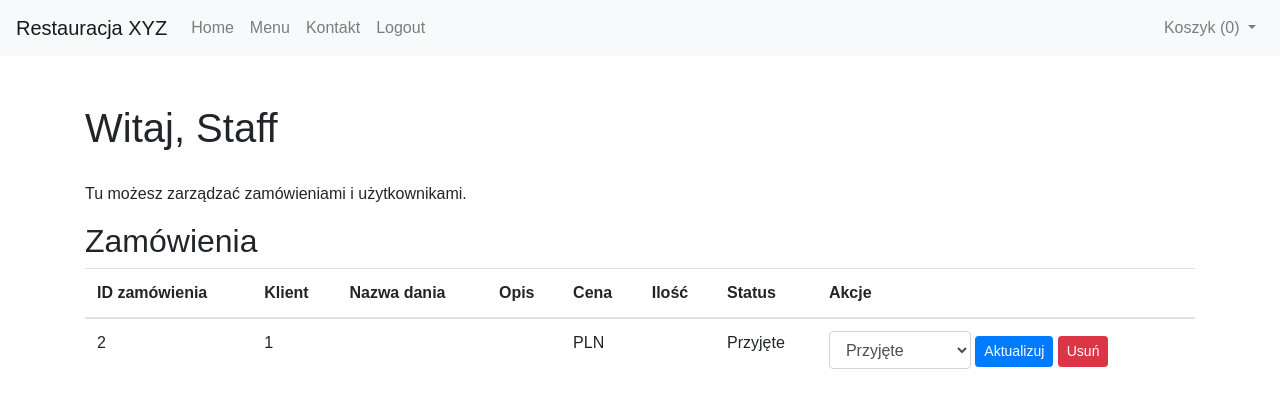
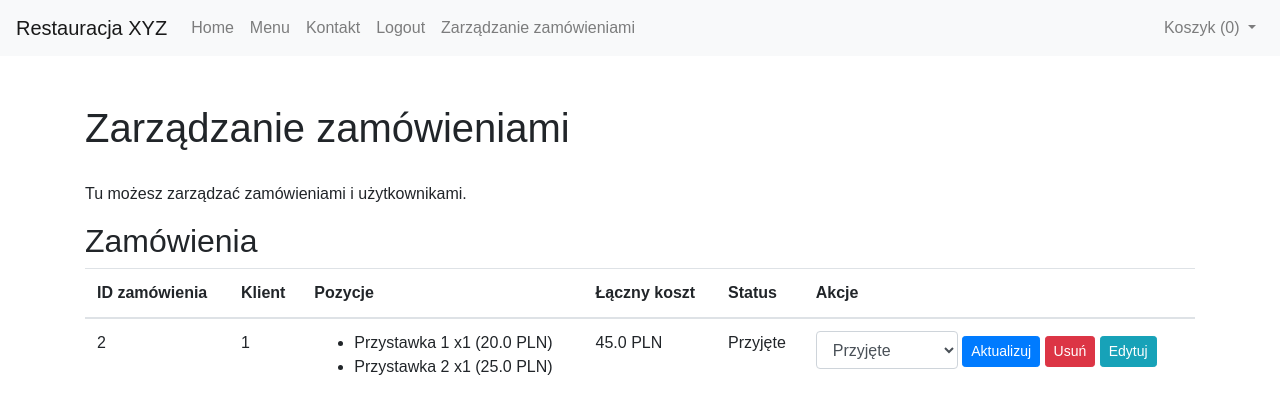
Before and after one commit to klaudiaaszostek/Projekt_Restauracja, a Flask app: page /admin in a window 1280 px wide. Shown: the top 414 px of the page. Run offline with Flask 3, Linux system fonts and the light colour scheme; a user stored in the database is signed in; data comes from the database, SQL or seed files in the repository; both versions use the stored data as it was after the commit; some libraries are stand-ins or nearby versions.

Commit message:
Zarządzanie zamówieniami
Przez różne role

```diff
--- a/app.py
+++ b/app.py
@@ -152,11 +152,19 @@ def customer():
     conn.close()
     return render_template('customer.html', orders=orders)
 
-@app.route('/staff')
+@app.route('/staff', methods=['GET', 'POST'])
 @login_required
 @staff_required
 def staff():
     conn = get_db_connection()
+    if request.method == 'POST':
+        if 'update' in request.form:
+            order_id = request.form['order_id']
+            status = request.form['status']
+            conn.execute('UPDATE orders SET status = ? WHERE id = ?', (status, order_id))
+            flash('Status zamówienia został zaktualizowany.', 'success')
+        conn.commit()
+
     orders = conn.execute('SELECT * FROM orders').fetchall()
     conn.close()
     return render_template('staff.html', orders=orders)
@@ -176,6 +184,13 @@ def admin():
             status = request.form['status']
             conn.execute('UPDATE orders SET status = ? WHERE id = ?', (status, order_id))
             flash('Status zamówienia został zaktualizowany.', 'success')
+        elif 'edit' in request.form:
+            order_id = request.form['order_id']
+            order_items = json.loads(request.form['order_items'])
+            total_price = sum(item['price'] * item['quantity'] for item in order_items)
+            conn.execute('UPDATE orders SET order_items = ?, total_price = ? WHERE id = ?',
+                         (json.dumps(order_items), total_price, order_id))
+            flash('Zamówienie zostało zaktualizowane.', 'success')
         conn.commit()
 
     orders = conn.execute('SELECT * FROM orders').fetchall()
--- a/templates/admin.html
+++ b/templates/admin.html
@@ -1,7 +1,7 @@
 {% extends "base.html" %}
-{% block title %}Administrator - Restauracja XYZ{% endblock %}
+{% block title %}Zarządzanie zamówieniami - Restauracja XYZ{% endblock %}
 {% block content %}
-    <h1>Witaj, {{ session['username'] }}</h1>
+    <h1>Zarządzanie zamówieniami</h1>
     <p>Tu możesz zarządzać zamówieniami i użytkownikami.</p>
 
     <h2>Zamówienia</h2>
@@ -10,10 +10,8 @@
             <tr>
                 <th>ID zamówienia</th>
                 <th>Klient</th>
-                <th>Nazwa dania</th>
-                <th>Opis</th>
-                <th>Cena</th>
-                <th>Ilość</th>
+                <th>Pozycje</th>
+                <th>Łączny koszt</th>
                 <th>Status</th>
                 <th>Akcje</th>
             </tr>
@@ -23,10 +21,15 @@
             <tr>
                 <td>{{ order.id }}</td>
                 <td>{{ order.user_id }}</td>
-                <td>{{ order.item_name }}</td>
-                <td>{{ order.item_description }}</td>
-                <td>{{ order.item_price }} PLN</td>
-                <td>{{ order.quantity }}</td>
+                <td>
+                    <ul>
+                        {% set items = order.order_items | fromjson %}
+                        {% for item in items %}
+                        <li>{{ item.name }} x{{ item.quantity }} ({{ item.price }} PLN)</li>
+                        {% endfor %}
+                    </ul>
+                </td>
+                <td>{{ order.total_price }} PLN</td>
                 <td>{{ order.status }}</td>
                 <td>
                     <form method="POST" action="/admin" class="d-inline">
@@ -42,9 +45,83 @@
                         <input type="hidden" name="order_id" value="{{ order.id }}">
                         <button type="submit" name="delete" class="btn btn-danger btn-sm">Usuń</button>
                     </form>
+                    <button class="btn btn-info btn-sm" data-toggle="modal" data-target="#editOrderModal{{ order.id }}">Edytuj</button>
                 </td>
             </tr>
             {% endfor %}
         </tbody>
     </table>
+
+    {% for order in orders %}
+    <!-- Edit Order Modal -->
+    <div class="modal fade" id="editOrderModal{{ order.id }}" tabindex="-1" aria-labelledby="editOrderModalLabel{{ order.id }}" aria-hidden="true">
+        <div class="modal-dialog modal-lg">
+            <div class="modal-content">
+                <div class="modal-header">
+                    <h5 class="modal-title" id="editOrderModalLabel{{ order.id }}">Edytuj zamówienie #{{ order.id }}</h5>
+                    <button type="button" class="close" data-dismiss="modal" aria-label="Close">
+                        <span aria-hidden="true">&times;</span>
+                    </button>
+                </div>
+                <div class="modal-body">
+                    <form method="POST" action="/admin">
+                        <input type="hidden" name="order_id" value="{{ order.id }}">
+                        <div id="order-items-{{ order.id }}">
+                            {% set items = order.order_items | fromjson %}
+                            {% for item in items %}
+                            <div class="form-row mb-3">
+                                <div class="col">
+                                    <input type="text" class="form-control" name="item_name" value="{{ item.name }}" readonly>
+                                </div>
+                                <div class="col">
+                                    <input type="number" class="form-control" name="item_quantity" value="{{ item.quantity }}" min="1">
+                                </div>
+                                <div class="col">
+                                    <input type="number" class="form-control" name="item_price" value="{{ item.price }}" readonly>
+                                </div>
+                                <div class="col">
+                                    <button type="button" class="btn btn-danger remove-item">Usuń</button>
+                                </div>
+                            </div>
+                            {% endfor %}
+                        </div>
+                        <button type="button" class="btn btn-secondary add-item">Dodaj pozycję</button>
+                        <div class="modal-footer">
+                            <button type="button" class="btn btn-secondary" data-dismiss="modal">Anuluj</button>
+                            <button type="submit" name="edit" class="btn btn-primary">Zapisz zmiany</button>
+                        </div>
+                    </form>
+                </div>
+            </div>
+        </div>
+    </div>
+    {% endfor %}
+
+    <script>
+        $(document).ready(function() {
+            $('.remove-item').on('click', function() {
+                $(this).closest('.form-row').remove();
+            });
+
+            $('.add-item').on('click', function() {
+                var orderId = $(this).closest('.modal').attr('id').replace('editOrderModal', '');
+                var newItemRow = `
+                    <div class="form-row mb-3">
+                        <div class="col">
+                            <input type="text" class="form-control" name="item_name" placeholder="Nazwa dania">
+                        </div>
+                        <div class="col">
+                            <input type="number" class="form-control" name="item_quantity" value="1" min="1">
+                        </div>
+                        <div class="col">
+                            <input type="number" class="form-control" name="item_price" placeholder="Cena">
+                        </div>
+                        <div class="col">
+                            <button type="button" class="btn btn-danger remove-item">Usuń</button>
+                        </div>
+                    </div>`;
+                $('#order-items-' + orderId).append(newItemRow);
+            });
+        });
+    </script>
 {% endblock %}
--- a/templates/base.html
+++ b/templates/base.html
@@ -42,7 +42,19 @@
           <li class="nav-item">
             <a class="nav-link" href="/logout">Logout</a>
           </li>
-          {% else %}
+          {% if session.get('role') == 'customer' %}
+          <li class="nav-item">
+            <a class="nav-link" href="/customer">Koszyk i zamówienia</a>
+          </li>
+          {% elif session.get('role') == 'staff' %}
+          <li class="nav-item">
+            <a class="nav-link" href="/staff">Zamówienia</a>
+          </li>
+          {% elif session.get('role') == 'admin' %}
+          <li class="nav-item">
+            <a class="nav-link" href="/admin">Zarządzanie zamówieniami</a>
+          </li>
+          {% endif %} {% else %}
           <li class="nav-item">
             <a class="nav-link" href="/login">Login</a>
           </li>
```
Also changed, not shown: templates/customer.html (+3 -4 lines), templates/staff.html (+27 -11 lines), README.md, database.db.
